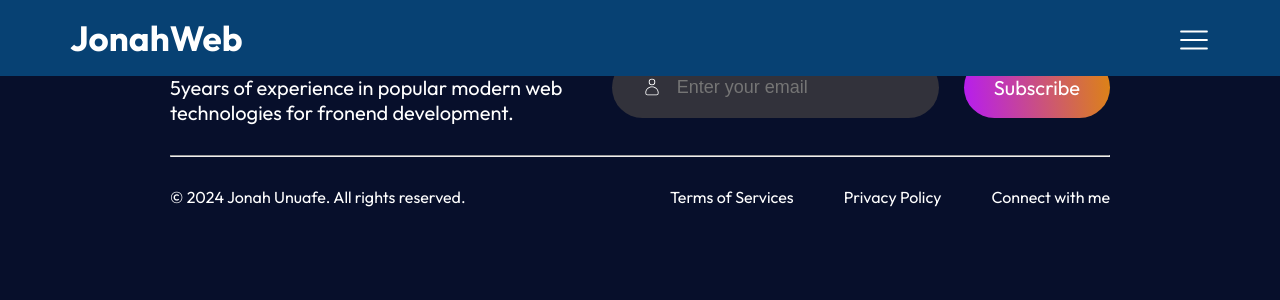
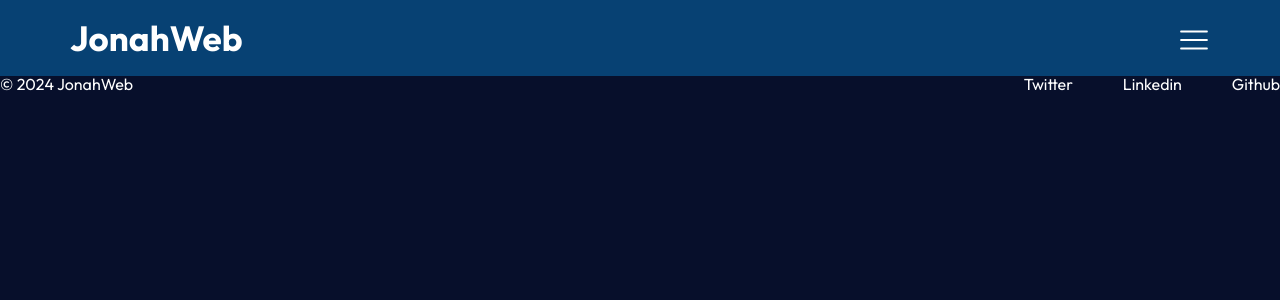
Before and after one commit to jonahunuafe/portfolio-react, a React (Vite) app: page /footer in a window 1280 px wide. Shown: the top 300 px of the page. Built offline with nearby package versions, Linux system fonts and the light colour scheme.

Commit message:
refactor Footer component

```diff
--- a/src/Layout/RootLayout.jsx
+++ b/src/Layout/RootLayout.jsx
@@ -1,4 +1,5 @@
 import Navbar from "../components/Navbar/Navbar";
+import Footer from "../components/Footer/Footer"
 import { Outlet } from "react-router-dom";
 
 import React from 'react'
@@ -8,6 +9,7 @@ const RootLayout = () => {
     <div>
       <Navbar />
       <Outlet/>
+      <Footer />
     </div>
   )
 }
--- a/src/components/Author/Author.jsx
+++ b/src/components/Author/Author.jsx
@@ -7,16 +7,21 @@ import classes from "./Author.module.css";
 
 const Author = () => {
   return (
-    <div className={classes.author}>
+    <>
+      <section className={classes.author}>
         <div className={classes.AuthorImageContainer}><img src={jonah_img} alt="author's profile picture" /></div>
         <div className={classes.authorAction}>
           <h1><span>Jonah Unuafe <br/></span> Frontend Developer.</h1>
-        <p>I am a frontend developer from Delta State, South-South Nigeria with 5years experience in
-          web development.
+          <p>
+            I am a frontend developer with 3years experience in web development.
           </p>
           <div className={classes.authorConnect}><Link to="/contact">Connect with me</Link></div>
         </div>
-    </div>
+      </section>
+      <section className={classes.summary} style={{textAlign: "center"}}>
+        <p>I am trying to add another section to this, to make it longer and nicer</p>
+      </section>
+    </>
   );
 }
 
--- a/src/components/Footer/Footer.jsx
+++ b/src/components/Footer/Footer.jsx
@@ -1,35 +1,25 @@
 import React from 'react'
-import { CiUser } from "react-icons/ci";
 import classes from "./Footer.module.css";
 
 const Footer = () => {
   return (
-    <div className={classes.footer}>
-      <div className={classes.footerTop}>
-        <div className={classes.footerTopLeft}>
+    <>
+      <hr />
+      <div className={classes.footerBottom}>
+        <p className={classes.footerBottomLeft}>&copy; 2024 JonahWeb</p>
+        <div className={classes.footerBottomRight}>
           <p>
-            I am a frontend developer from Nigeria with 5years of experience in popular modern
-            web technologies for fronend development.
+            Twitter
+          </p>
+          <p>
+            Linkedin
+          </p>
+          <p>
+            Github
           </p>
         </div>
-        <div className={classes.footerTopRight}>
-          <div className={classes.footerEmailInput}>
-            <CiUser className={classes.userIcon} />
-            <input type="email" placeholder="Enter your email" />
-          </div>
-          <div className={classes.footerSubscribe}>Subscribe</div>
-        </div>
       </div>
-      <hr />
-      <div className={classes.footerBottom}>
-        <p className={classes.footerBottomLeft}>&copy; 2024 Jonah Unuafe. All rights reserved.</p>
-        <div className={classes.footerBottomRight}>
-          <p>Terms of Services</p>
-          <p>Privacy Policy</p>
-          <p>Connect with me</p>
-        </div>
-      </div>
-    </div>
+    </>
   )
 }
 
--- a/src/components/Footer/Footer.module.css
+++ b/src/components/Footer/Footer.module.css
@@ -1,54 +1,3 @@
-.footer {
-   display: flex;
-   flex-direction: column;
-   gap: 1.5rem;
-}
-
-.footerTopLeft p {
-   text-align: center;
-}
-
-.footerTopRight {
-   display: flex;
-   flex-direction: column;
-   align-items: center;
-   gap: 1rem;
-}
-
-.footerEmailInput {
-   display: flex;
-   gap: 0.5rem;
-   border-radius: 0.3rem;
-   padding: 0.7rem;
-   background: #32323B;
-   font-family: Outfit;
-}
-
-.footerEmailInput:hover {
-   border: 2px solid #fff;
-}
-
-.footerEmailInput input {
-   outline: none;
-   border: none;
-   background: transparent;
-   color: #A0A0A0;
-}
-
-.footerSubscribe {
-   padding: 0.7rem;
-   max-width: 30%;
-   font-size: 0.2;
-   border-radius: 2rem;
-   cursor: pointer;
-   background: linear-gradient(264deg, #DF8908 -5.09%, #B415FF 106.28%);
-   transition: 0.3s;
-}
-
-.footerSubscribe:hover {
-   transform: scale(1.1);
-}
-
 .footerBottom {
    display: flex;
    justify-content: space-between;
```
Lines whose indentation alone changed are shown as unchanged.
